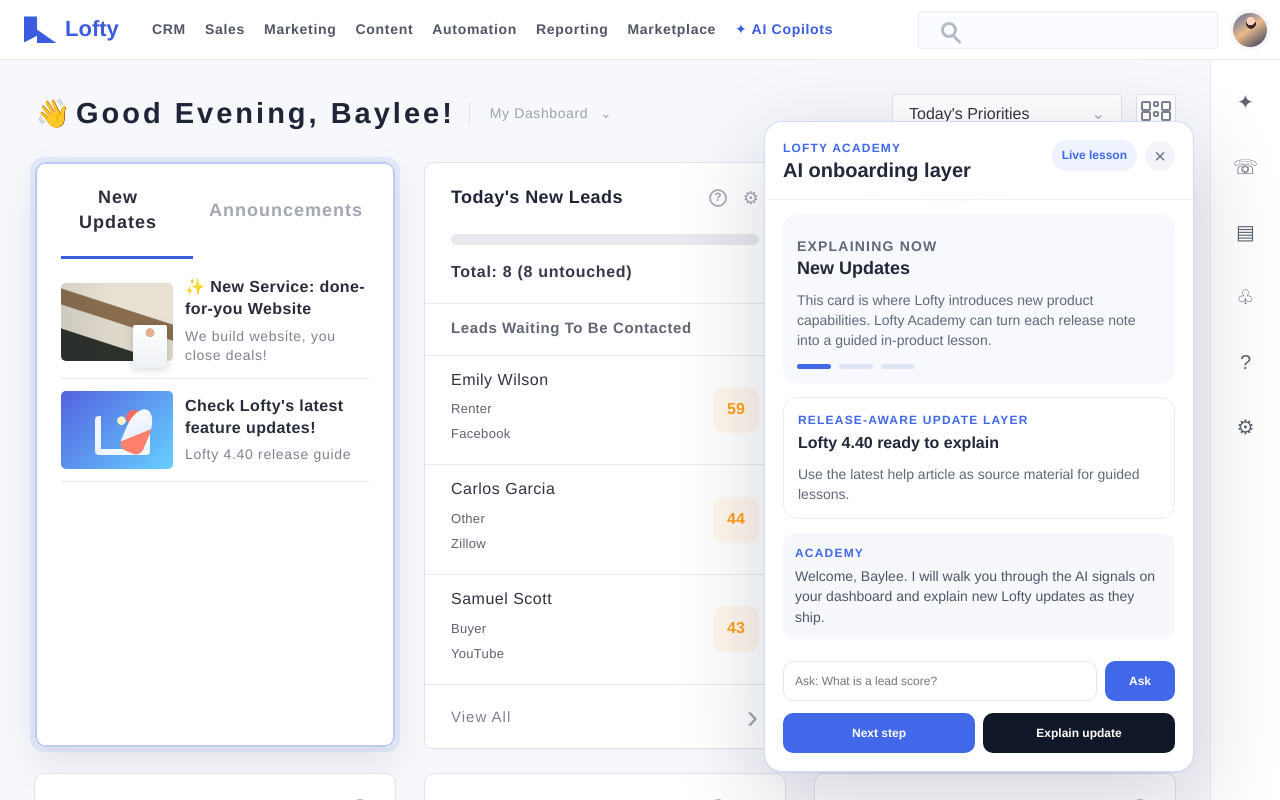
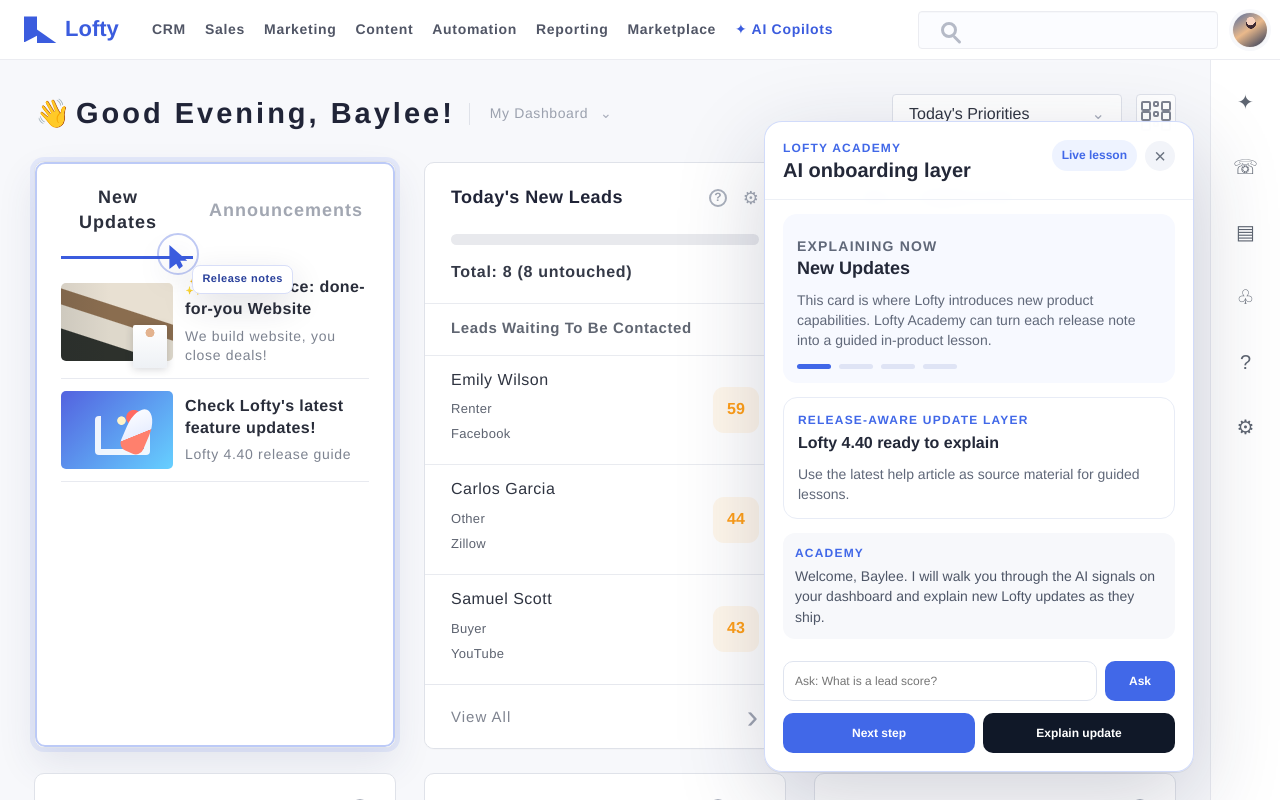
Before and after one commit to shrey-Bish/Agent-Reborn, a React (Vite) app: page / in a window 1280 px wide. Both pictures are taken after a click on the button "✦ AI Copilots". Shown: the top 800 px of the page. Built offline with nearby package versions, Linux system fonts and the light colour scheme.

Commit message:
added cursor

```diff
--- a/src/main.jsx
+++ b/src/main.jsx
@@ -34,17 +34,26 @@
   {
     target: "updates",
     label: "New Updates",
+    cursorLabel: "Release notes",
     narration: "This card is where Lofty introduces new product capabilities. Lofty Academy can turn each release note into a guided in-product lesson.",
-  },
-  {
-    target: "new-leads",
-    label: "Today's New Leads",
-    narration: "This card helps new agents understand who entered the CRM today and which leads deserve attention first.",
   },
   {
     target: "opportunities",
     label: "Today's Opportunities",
+    cursorLabel: "AI signals",
     narration: "These are AI-prioritized signals. During onboarding, we explain what High Interest, Likely Sellers, and Back to Site mean before asking the agent to act.",
+  },
+  {
+    target: "opportunity-stats",
+    label: "Opportunity Signal Types",
+    cursorLabel: "Signal types",
+    narration: "High Interest, Likely Sellers, and Back to Site are not random dashboard numbers. They are the first AI concepts a new agent needs to understand and trust.",
+  },
+  {
+    target: "score-chip",
+    label: "Lead Score",
+    cursorLabel: "Lead score 59",
+    narration: "Lead score is Lofty's quick read on how ready a lead may be. The tutor can pause the lesson and show the evidence behind the number.",
   },
 ];
 
@@ -53,6 +62,8 @@
   const [lessonIndex, setLessonIndex] = useState(0);
   const [question, setQuestion] = useState("");
   const [tutorOpen, setTutorOpen] = useState(false);
+  const [leadInsightOpen, setLeadInsightOpen] = useState(false);
+  const [cursorPulse, setCursorPulse] = useState(0);
   const [messages, setMessages] = useState([
     {
       speaker: "Academy",
@@ -62,23 +73,36 @@
   const [releaseMode, setReleaseMode] = useState(false);
 
   const activeStep = lessonSteps[lessonIndex];
+  const activeCursorLabel =
+    lessonSteps.find((step) => step.target === activeTarget)?.cursorLabel ||
+    activeStep.cursorLabel;
   const currentUpdate = useMemo(() => releaseUpdates[2], []);
 
+  function guideTo(target, options = {}) {
+    setTutorOpen(true);
+    setActiveTarget(target);
+    setLeadInsightOpen(target === "score-chip" || options.showLeadInsight === true);
+    setCursorPulse((value) => value + 1);
+  }
+
+  function openAcademy() {
+    guideTo(activeTarget || activeStep.target);
+  }
+
   function nextStep() {
-    setTutorOpen(true);
     const nextIndex = Math.min(lessonIndex + 1, lessonSteps.length - 1);
+    const nextStepData = lessonSteps[nextIndex];
     setLessonIndex(nextIndex);
-    setActiveTarget(lessonSteps[nextIndex].target);
+    guideTo(nextStepData.target);
     setMessages((items) => [
       ...items,
-      { speaker: "Academy", text: lessonSteps[nextIndex].narration },
+      { speaker: "Academy", text: nextStepData.narration },
     ]);
   }
 
   function explainRelease() {
-    setTutorOpen(true);
+    guideTo("updates");
     setReleaseMode(true);
-    setActiveTarget("updates");
     setMessages((items) => [
       ...items,
       {
@@ -93,24 +117,27 @@
     const cleanQuestion = question.trim();
     if (!cleanQuestion) return;
     setQuestion("");
-    setTutorOpen(true);
-    setActiveTarget("new-leads");
+    setLessonIndex(lessonSteps.findIndex((step) => step.target === "score-chip"));
+    guideTo("score-chip", { showLeadInsight: true });
     setMessages((items) => [
       ...items,
       { speaker: "You", text: cleanQuestion },
       {
         speaker: "Academy",
-        text: "Great question. A lead score is Lofty's quick read on how ready a lead may be. In this card, Emily has a 59 because she is new, has a valid contact path, and came from Facebook. In production, I would open her profile and show the activity behind that score.",
+        text: "Great question. I paused the dashboard tour and moved to Emily's score. Her 59 reflects a new Facebook lead with a valid contact path, renter intent, and no outreach yet. The important trust point is that Lofty shows the evidence before asking the agent to act.",
       },
     ]);
   }
 
   return (
     <main className="lofty-shell">
-      <TopNav onOpenAcademy={() => setTutorOpen(true)} />
+      <TopNav onOpenAcademy={openAcademy} />
       <div className="workspace">
         <Dashboard
           activeTarget={tutorOpen ? activeTarget : null}
+          cursorLabel={activeCursorLabel}
+          cursorPulse={cursorPulse}
+          leadInsightOpen={leadInsightOpen}
           onExplainRelease={explainRelease}
         />
         <RightRail />
@@ -161,9 +188,20 @@
   );
 }
 
-function Dashboard({ activeTarget, onExplainRelease }) {
+function Dashboard({
+  activeTarget,
+  cursorLabel,
+  cursorPulse,
+  leadInsightOpen,
+  onExplainRelease,
+}) {
   return (
     <section className="dashboard" aria-label="Lofty dashboard mock">
+      <GuidanceLayer
+        activeTarget={activeTarget}
+        cursorLabel={cursorLabel}
+        cursorPulse={cursorPulse}
+      />
       <div className="dashboard-head">
         <div className="greeting">
           <span className="wave" aria-hidden="true">👋</span>
@@ -207,7 +245,14 @@
           <div className="thin-progress" />
           <h3 className="metric-title">Total: 8 (8 untouched)</h3>
           <p className="section-label">Leads Waiting To Be Contacted</p>
-          <LeadRow name="Emily Wilson" type="Renter" source="Facebook" score="59" />
+          <LeadRow
+            name="Emily Wilson"
+            type="Renter"
+            source="Facebook"
+            score="59"
+            active={activeTarget === "score-chip"}
+          />
+          {leadInsightOpen ? <LeadScoreInsight /> : null}
           <LeadRow name="Carlos Garcia" type="Other" source="Zillow" score="44" />
           <LeadRow name="Samuel Scott" type="Buyer" source="YouTube" score="43" />
           <button className="view-all">View All <span>›</span></button>
@@ -215,7 +260,7 @@
 
         <Card className="opportunity-card" id="opportunities" activeTarget={activeTarget}>
           <CardTitle title="Today's Opportunities" />
-          <div className="opportunity-stats">
+          <div className={`opportunity-stats ${activeTarget === "opportunity-stats" ? "targeted-section" : ""}`}>
             <Stat label="High Interest" value="0" />
             <Stat label="Likely Sellers" value="0" />
             <Stat label="Back to Site" value="0" />
@@ -261,9 +306,30 @@
   );
 }
 
+function GuidanceLayer({ activeTarget, cursorLabel, cursorPulse }) {
+  if (!activeTarget) return null;
+
+  return (
+    <div
+      key={`${activeTarget}-${cursorPulse}`}
+      className={`ai-cursor cursor-${activeTarget}`}
+      aria-hidden="true"
+    >
+      <span className="ai-cursor-pulse" />
+      <span className="ai-cursor-pointer" />
+      <span className="ai-cursor-label">{cursorLabel || "Lofty Academy"}</span>
+    </div>
+  );
+}
+
 function Card({ children, className = "", id, activeTarget }) {
+  const isActive =
+    activeTarget === id ||
+    (id === "new-leads" && activeTarget === "score-chip") ||
+    (id === "opportunities" && activeTarget === "opportunity-stats");
+
   return (
-    <section className={`card ${className} ${activeTarget === id ? "active-explain" : ""}`}>
+    <section className={`card ${className} ${isActive ? "active-explain" : ""}`}>
       {children}
     </section>
   );
@@ -281,9 +347,9 @@
   );
 }
 
-function LeadRow({ name, type, source, score }) {
+function LeadRow({ name, type, source, score, active = false }) {
   return (
-    <article className="lead-row">
+    <article className={`lead-row ${active ? "score-active" : ""}`}>
       <div>
         <h4>{name}</h4>
         <p>{type}</p>
@@ -291,6 +357,22 @@
       </div>
       <span className="score">{score}</span>
     </article>
+  );
+}
+
+function LeadScoreInsight() {
+  return (
+    <aside className="lead-insight-panel" aria-label="Lead score explanation">
+      <div>
+        <span>Why 59?</span>
+        <strong>Lead score evidence</strong>
+      </div>
+      <ul>
+        <li>New Facebook lead with valid contact details</li>
+        <li>Renter intent, not yet a high purchase signal</li>
+        <li>No agent outreach yet, so Lofty recommends first contact</li>
+      </ul>
+    </aside>
   );
 }
 
--- a/src/styles.css
+++ b/src/styles.css
@@ -1559,3 +1559,196 @@
     font-size: 29px;
   }
 }
+
+.dashboard {
+  position: relative;
+}
+
+.ai-cursor {
+  --cursor-x: 20%;
+  --cursor-y: 190px;
+  position: absolute;
+  left: var(--cursor-x);
+  top: var(--cursor-y);
+  z-index: 18;
+  width: 1px;
+  height: 1px;
+  pointer-events: none;
+  animation: cursor-arrive 420ms cubic-bezier(0.22, 1, 0.36, 1);
+}
+
+.cursor-updates {
+  --cursor-x: 14%;
+  --cursor-y: 185px;
+}
+
+.cursor-opportunities {
+  --cursor-x: 70%;
+  --cursor-y: 185px;
+}
+
+.cursor-opportunity-stats {
+  --cursor-x: 82%;
+  --cursor-y: 248px;
+}
+
+.cursor-score-chip {
+  --cursor-x: 63%;
+  --cursor-y: 342px;
+}
+
+.ai-cursor-pointer {
+  position: absolute;
+  left: 0;
+  top: 0;
+  width: 18px;
+  height: 24px;
+  filter: drop-shadow(0 8px 14px rgba(25, 35, 70, 0.18));
+}
+
+.ai-cursor-pointer::before {
+  position: absolute;
+  inset: 0;
+  background: #3b5cde;
+  clip-path: polygon(0 0, 0 100%, 38% 78%, 54% 100%, 75% 88%, 60% 66%, 100% 66%);
+  content: "";
+}
+
+.ai-cursor-pulse {
+  position: absolute;
+  left: -12px;
+  top: -12px;
+  width: 42px;
+  height: 42px;
+  border: 2px solid rgba(59, 92, 222, 0.32);
+  border-radius: 50%;
+  animation: cursor-pulse 900ms ease-out;
+}
+
+.ai-cursor-label {
+  position: absolute;
+  left: 23px;
+  top: 20px;
+  min-width: max-content;
+  padding: 6px 9px;
+  border: 1px solid #d8def8;
+  border-radius: 8px;
+  background: #fff;
+  color: #29409b;
+  font-size: 11px;
+  font-weight: 800;
+  letter-spacing: 0.5px;
+  box-shadow: 0 12px 34px rgba(32, 36, 55, 0.14);
+}
+
+.targeted-section {
+  box-shadow:
+    0 0 0 3px rgba(59, 92, 222, 0.13),
+    inset 0 0 0 1px rgba(59, 92, 222, 0.2);
+}
+
+.score-active {
+  background: linear-gradient(90deg, rgba(235, 239, 252, 0.86), #fff);
+}
+
+.score-active .score {
+  position: relative;
+  box-shadow:
+    0 0 0 3px rgba(59, 92, 222, 0.13),
+    0 14px 30px rgba(255, 158, 23, 0.18);
+}
+
+.score-active .score::after {
+  position: absolute;
+  inset: -8px;
+  border: 2px solid rgba(59, 92, 222, 0.45);
+  border-radius: 16px;
+  animation: score-ring 1.3s ease-in-out infinite;
+  content: "";
+}
+
+.lead-insight-panel {
+  display: grid;
+  grid-template-columns: 148px 1fr;
+  gap: 12px;
+  margin: 0 26px 10px;
+  padding: 12px;
+  border: 1px solid #d8def8;
+  border-radius: 10px;
+  background: #fbfcff;
+  box-shadow: 0 12px 34px rgba(32, 36, 55, 0.08);
+  animation: insight-open 220ms ease-out;
+}
+
+.lead-insight-panel span {
+  display: block;
+  color: #3b5cde;
+  font-size: 10px;
+  font-weight: 900;
+  letter-spacing: 1px;
+  text-transform: uppercase;
+}
+
+.lead-insight-panel strong {
+  display: block;
+  margin-top: 3px;
+  color: #202437;
+  font-size: 13px;
+}
+
+.lead-insight-panel ul {
+  margin: 0;
+  padding-left: 16px;
+  color: #515666;
+  font-size: 12px;
+  line-height: 1.45;
+}
+
+@keyframes cursor-arrive {
+  from {
+    opacity: 0;
+    transform: translate(-32px, 18px) scale(0.94);
+  }
+
+  to {
+    opacity: 1;
+    transform: translate(0, 0) scale(1);
+  }
+}
+
+@keyframes cursor-pulse {
+  from {
+    opacity: 0.9;
+    transform: scale(0.55);
+  }
+
+  to {
+    opacity: 0;
+    transform: scale(1.5);
+  }
+}
+
+@keyframes score-ring {
+  0%,
+  100% {
+    opacity: 0.5;
+    transform: scale(0.96);
+  }
+
+  50% {
+    opacity: 1;
+    transform: scale(1.02);
+  }
+}
+
+@keyframes insight-open {
+  from {
+    opacity: 0;
+    transform: translateY(-6px);
+  }
+
+  to {
+    opacity: 1;
+    transform: translateY(0);
+  }
+}
```
